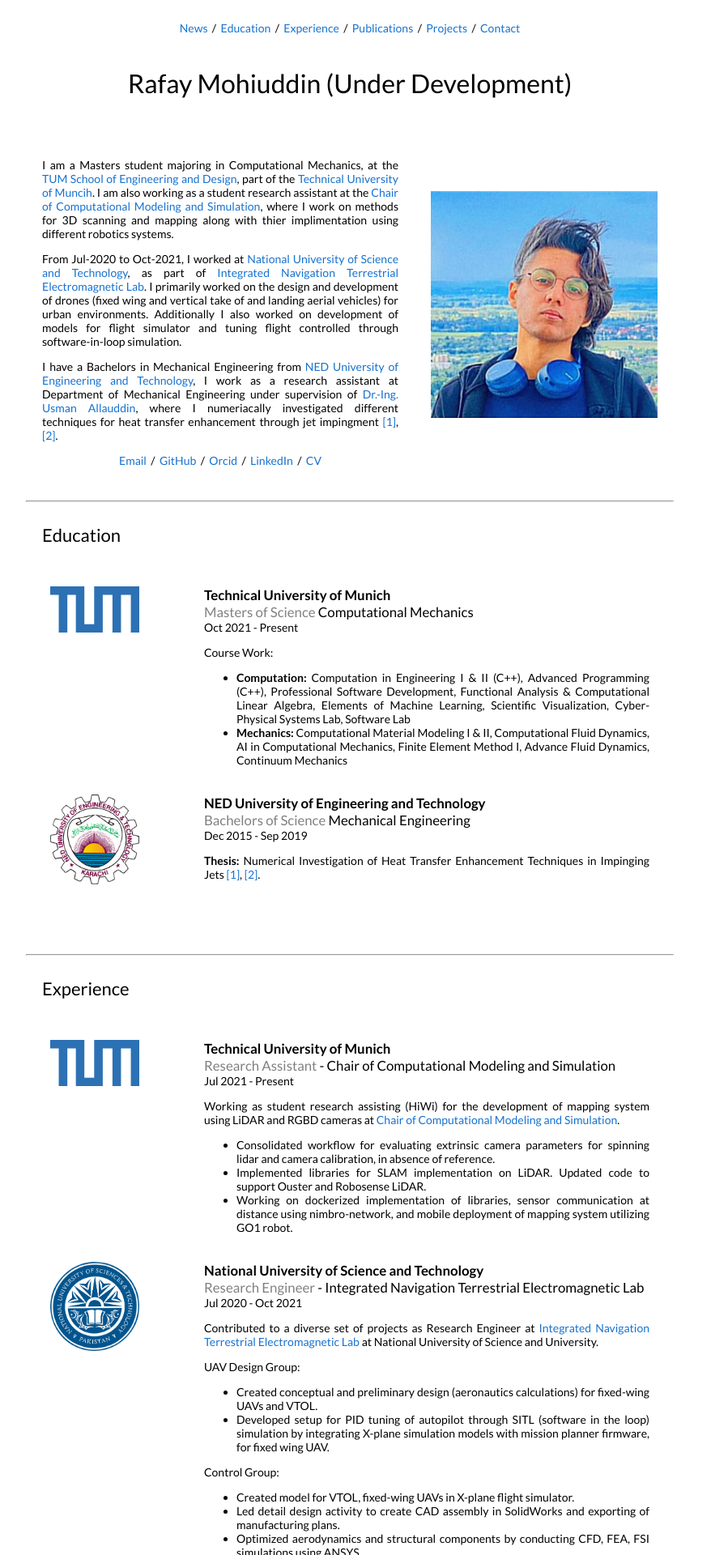
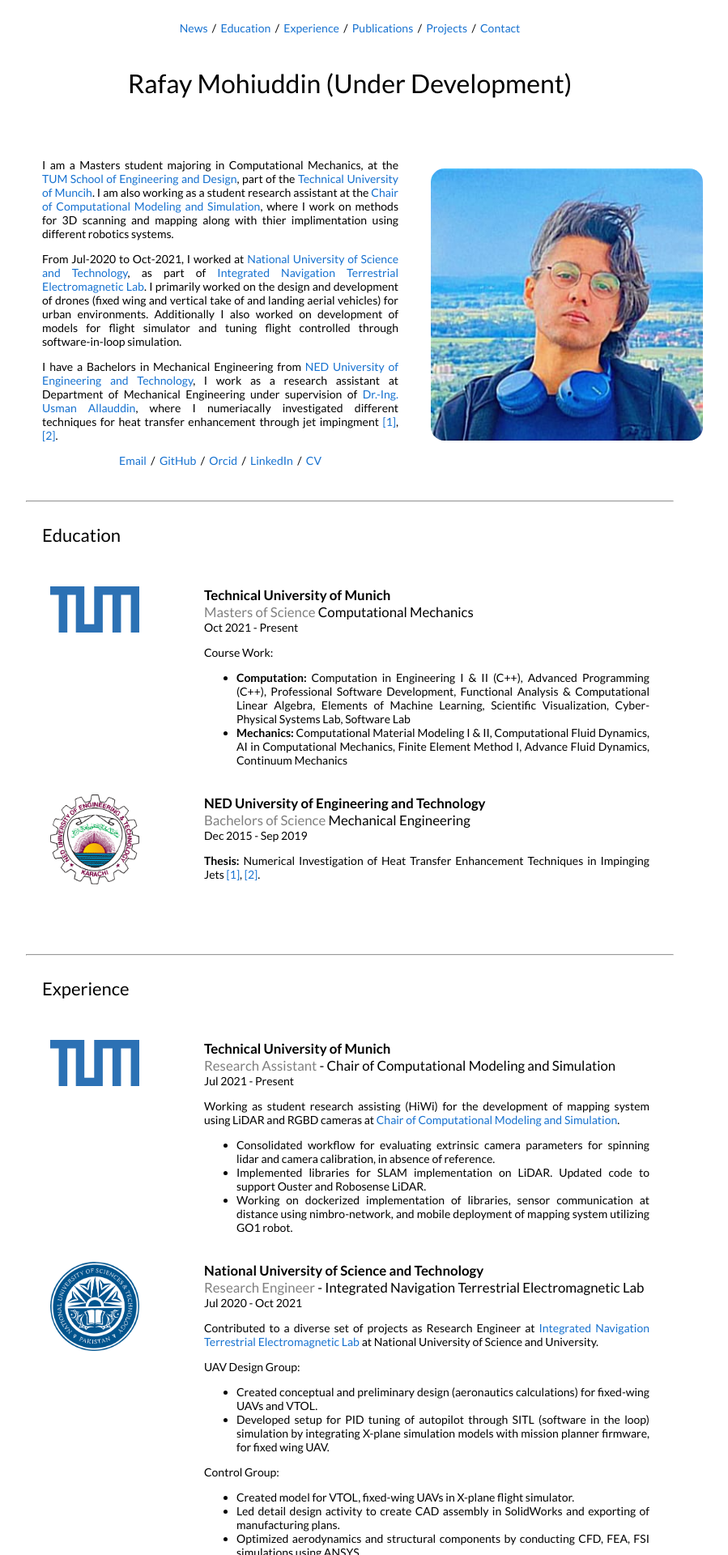
Before and after one commit to rafaymhddn/rafaymhddn.github.io, a Jekyll site: the page built from _posts/2020-07-11-HTJ.markdown, in a window 1280 px wide. Shown: the top 1920 px of the page at 81% size, without its empty margins (208-1107 px from the left). Built offline with Jekyll 4.4.1, drawn with Linux system fonts in a browser that asks for light colours.

Commit message:
rounded rectangles

```diff
--- a/_layouts/default.html
+++ b/_layouts/default.html
@@ -89,7 +89,7 @@
               </p>
             </td>
             <td style="padding:2.5%;width:40%;max-width:40%">
-              <a href="images/dp2.jpg"><img style="width:100%;max-width:100%" alt="profile photo" src="images/dp2.jpg" class="hoverZoomLink"/></a>
+              <a href="images/dp2.jpg"><img style="width:120%;max-width:120%; border-radius: 5%" alt="profile photo" src="images/dp2.jpg" class="hoverZoomLink"/></a>
             </td>
           </tr>
         </table>
@@ -272,7 +272,7 @@
           {% if cat == 'research' %}
           <tr>
             <td style="padding:2.5%;width:25%;vertical-align:middle;min-width:120px">
-              <a href="{{post.image}}"><img src="{{post.image}}" alt="project image" style="width:auto; height:auto; max-width:100%;" /></a>
+              <a href="{{post.image}}"><img src="{{post.image}}" alt="project image" style="width:auto; height:auto; max-width:100%; border-radius: 5%" /></a>
             </td>
             <td style="padding:2.5%;width:75%;vertical-align:middle">
               <h3>{{post.title}}</h3>
@@ -329,7 +329,7 @@
           {% if cat == 'Intel' %}
           <tr>
             <td style="padding:2.5%;width:25%;vertical-align:middle;min-width:120px">
-              <a href="{{post.image}}"><img src="{{post.image}}" alt="project image" style="width:auto; height:auto; max-width:100%;" /></a>
+              <a href="{{post.image}}"><img src="{{post.image}}" alt="project image" style="width:auto; height:auto; max-width:100%; border-radius: 5%" /></a>
             </td>
             <td style="padding:2.5%;width:75%;vertical-align:middle">
               <h3>{{post.title}}</h3>
@@ -399,7 +399,7 @@
           {% if cat != 'research' and cat != 'Intel' %}
           <tr>
             <td style="padding:2.5%;width:25%;vertical-align:middle;min-width:120px">
-              <a href="{{post.image}}"><img src="{{post.image}}" alt="project image" style="width:auto; height:auto; max-width:100%;" /></a>
+              <a href="{{post.image}}"><img src="{{post.image}}" alt="project image" style="width:auto; height:auto; max-width:100%; border-radius: 5%" /></a>
             </td>
             <td style="padding:2.5%;width:75%;vertical-align:middle">
               <h3>{{post.title}}</h3>
```
